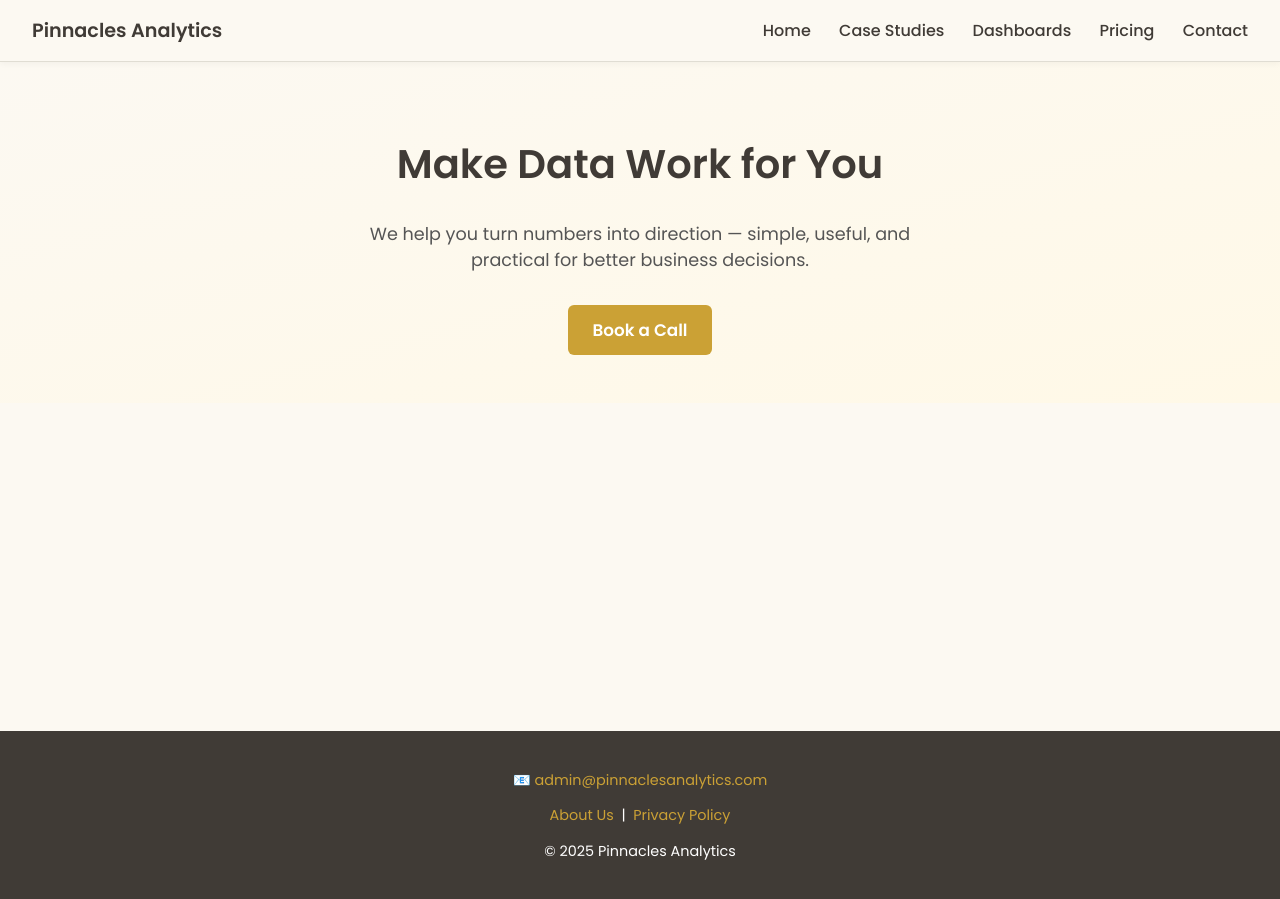
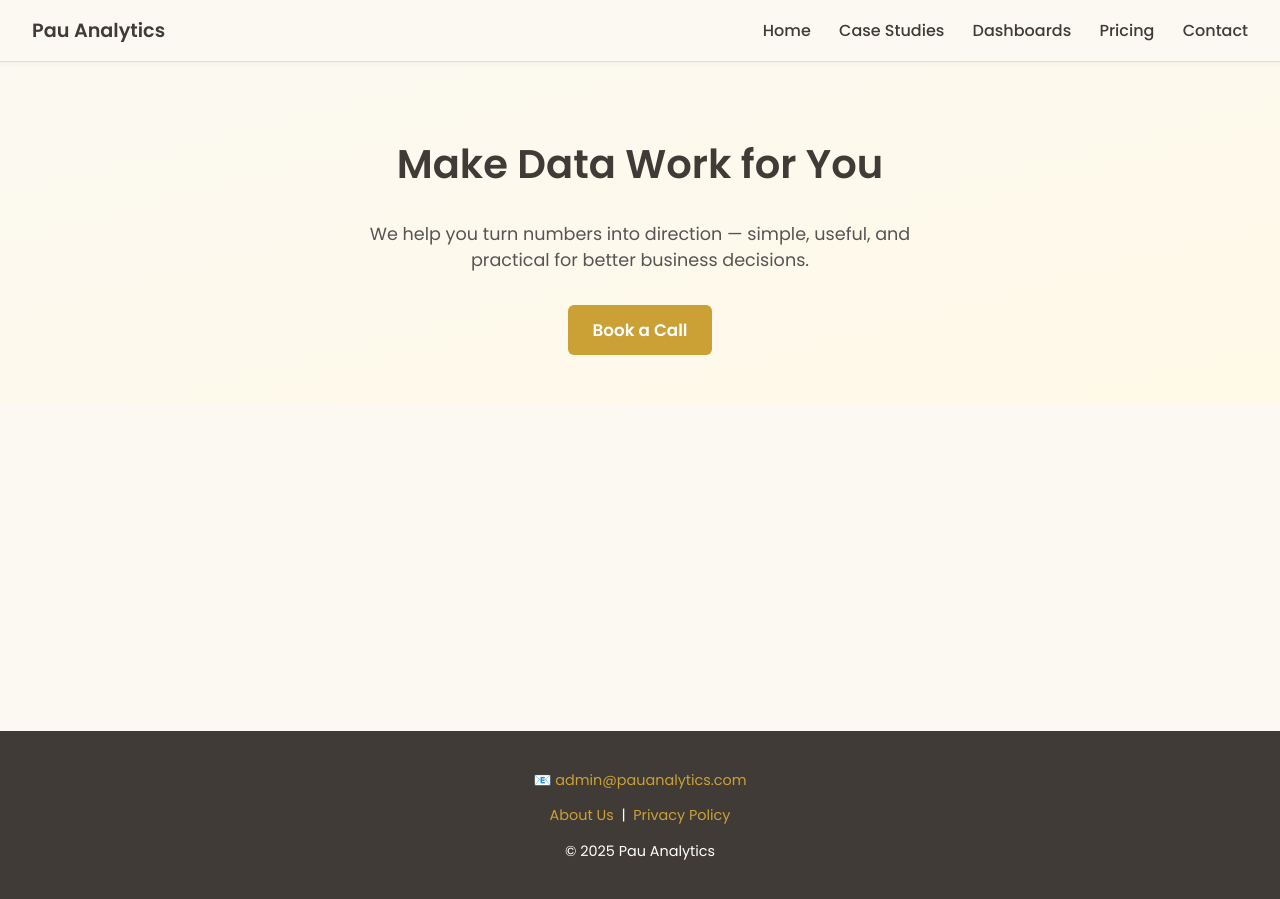
Before and after one commit to lyven81/pinnacles-learning-website, a Jekyll site: the page index.html, which Jekyll copies as it is, in a window 1280 px wide. Built offline with Jekyll 4.4.1, drawn with Linux system fonts in a browser that asks for light colours.

Commit message:
Update index.html

```diff
--- a/index.html
+++ b/index.html
@@ -4,8 +4,8 @@
   <meta charset="UTF-8" />
   <meta name="viewport" content="width=device-width, initial-scale=1.0" />
 
-  <title>Data Analytics Consulting for SMEs in Malaysia | Pinnacles Analytics</title>
-  <link rel="canonical" href="https://www.pinnaclesanalytics.com/" />
+  <title>Data Analytics Consulting for SMEs in Malaysia | Pau Analytics</title>
+  <link rel="canonical" href="https://www.pauanalytics.com/" />
   <meta name="description" content="SME analytics consulting in Malaysia—dashboards for inventory forecasting, churn prediction, marketing ROI, and pricing optimization." />
 
   <link rel="preconnect" href="https://fonts.googleapis.com" />
@@ -16,12 +16,12 @@
 {
   "@context": "https://schema.org",
   "@type": "Organization",
-  "name": "Pinnacles Analytics",
-  "url": "https://www.pinnaclesanalytics.com",
+  "name": "Pau Analytics",
+  "url": "https://www.pauanalytics.com",
   "contactPoint": [{
     "@type": "ContactPoint",
     "contactType": "Customer Service",
-    "email": "admin@pinnaclesanalytics.com",
+    "email": "admin@pauanalytics.com",
     "areaServed": "MY",
     "availableLanguage": ["en", "ms"]
   }]
@@ -199,7 +199,7 @@
 <body>
 
   <div class="navbar">
-    <div class="brand">Pinnacles Analytics</div>
+    <div class="brand">Pau Analytics</div>
     <nav>
       <a href="index.html">Home</a>
       <a href="case-studies.html">Case Studies</a>
@@ -218,12 +218,12 @@
   <div class="spacer"></div>
 
   <footer>
-    <p>📧 <a href="mailto:admin@pinnaclesanalytics.com">admin@pinnaclesanalytics.com</a></p>
+    <p>📧 <a href="mailto:admin@pauanalytics.com">admin@pauanalytics.com</a></p>
     <p>
       <a href="about.html">About Us</a> &nbsp;|&nbsp;
       <a href="privacy-policy.html">Privacy Policy</a>
     </p>
-    <p>© 2025 Pinnacles Analytics</p>
+    <p>© 2025 Pau Analytics</p>
   </footer>
 
 </body>
```
